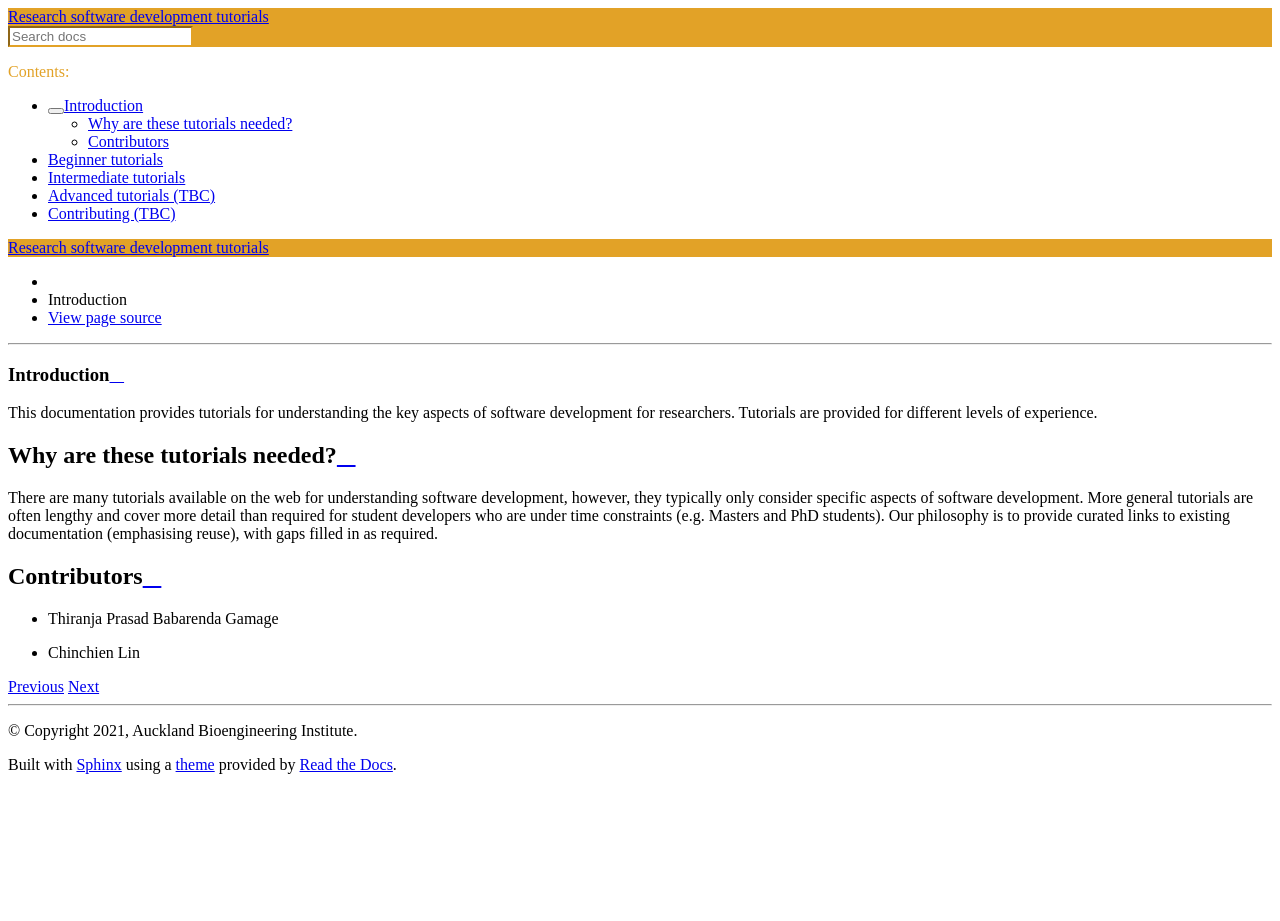
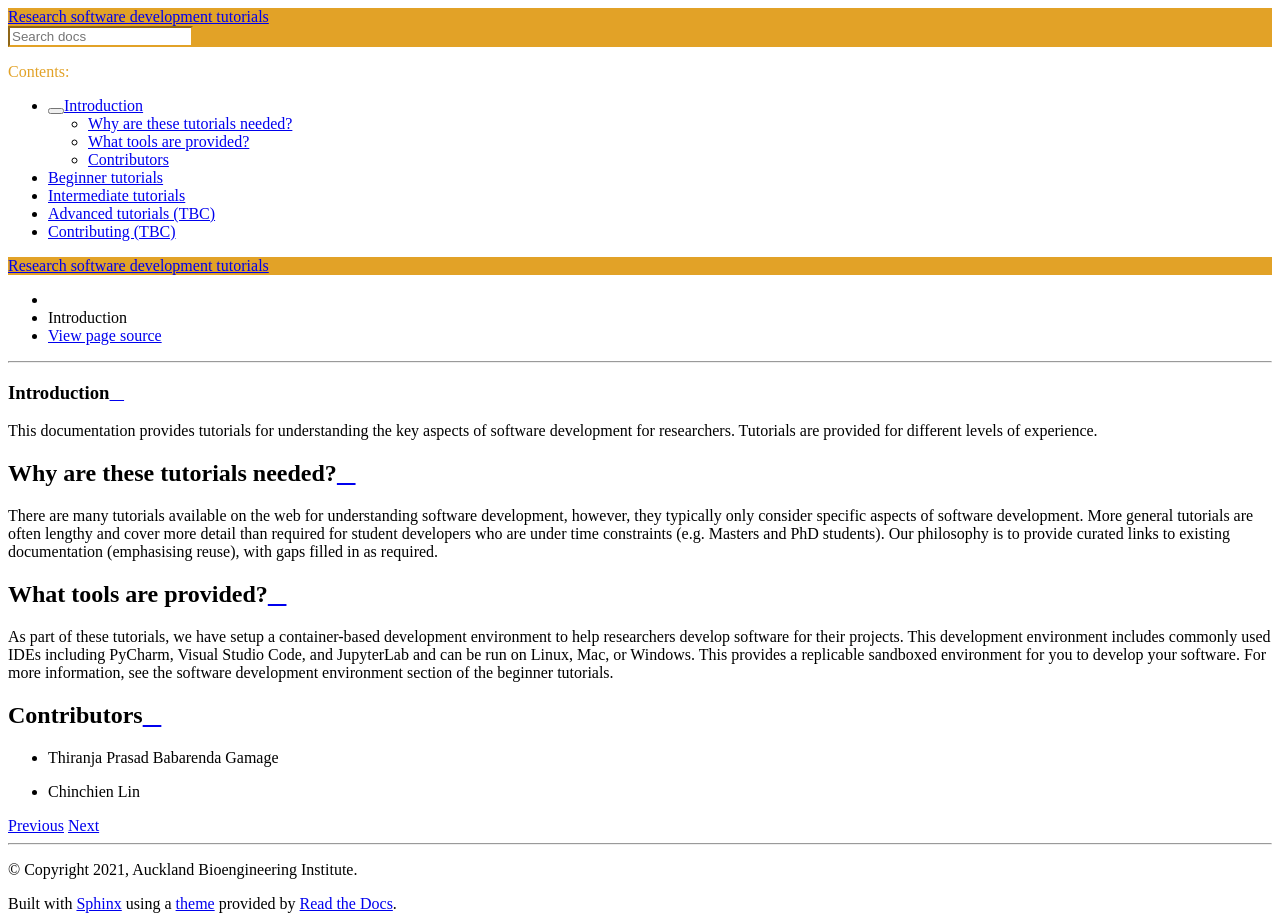
Before and after one commit to prasanthsasikumar/holographic-breast-biomechanics, a Sphinx documentation site: the page built from docs/source/introduction.rst, in a window 1280 px wide. Built offline with Sphinx 7.4.7 and the Read the Docs theme 2.0.0, drawn with Linux system fonts in a browser that asks for light colours; before the commit the page ends 900 px from its top, so only the background shows below that.

Commit message:
Adding info about container-based development environment to introduction

```diff
--- a/docs/source/introduction.rst
+++ b/docs/source/introduction.rst
@@ -7,6 +7,10 @@ Why are these tutorials needed?
 ===============================
 There are many tutorials available on the web for understanding software development, however, they typically only consider specific aspects of software development. More general tutorials are often lengthy and cover more detail than required for student developers who are under time constraints (e.g. Masters and PhD students). Our philosophy is to provide curated links to existing documentation (emphasising reuse), with gaps filled in as required.
 
+What tools are provided?
+========================
+As part of these tutorials, we have setup a container-based development environment to help researchers develop software for their projects. This development environment includes commonly used IDEs including PyCharm, Visual Studio Code, and JupyterLab and can be run on Linux, Mac, or Windows. This provides a replicable sandboxed environment for you to develop your software. For more information, see the software development environment section of the beginner tutorials.
+
 Contributors
 ============
 
```
